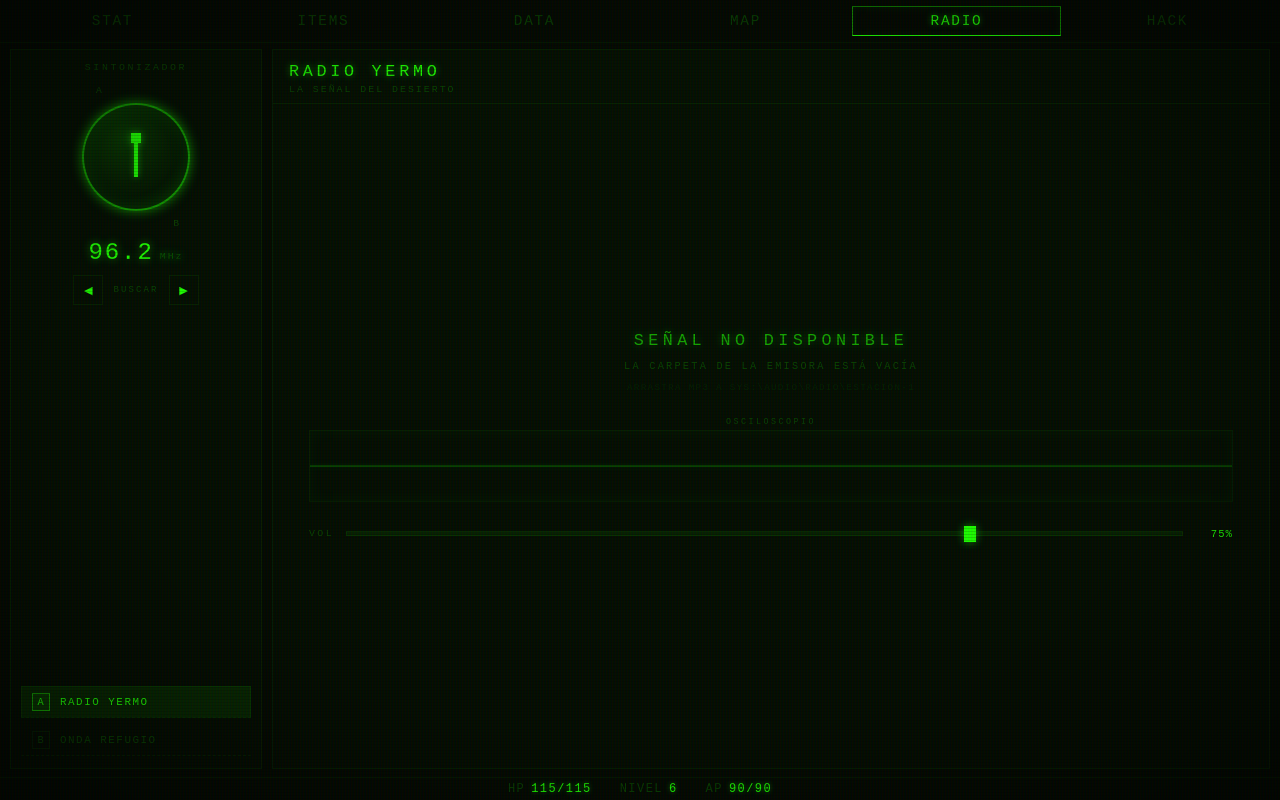
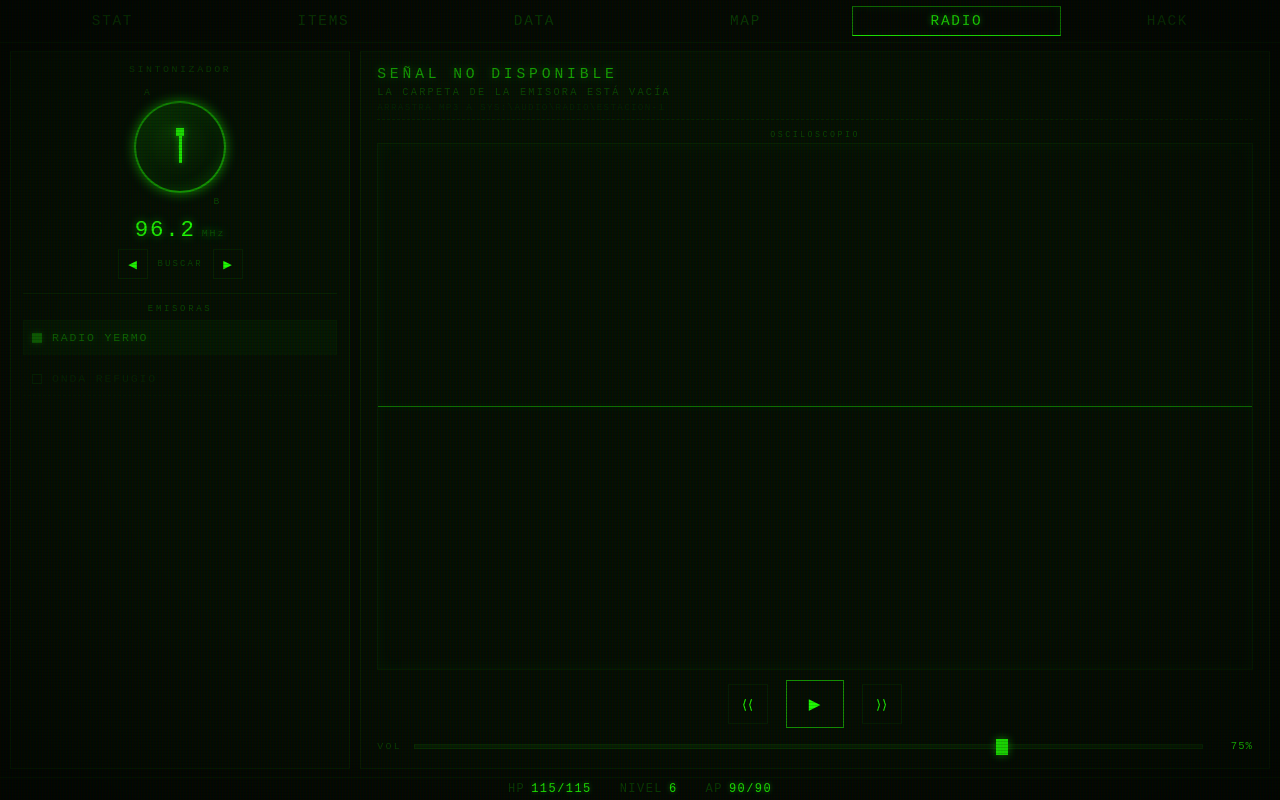
Before and after one commit to MarioMunPeq/Vault-Archive, a React (Vite) app: page / in a window 1280 px wide. Both pictures are taken after a click on the tab "RADIO". Built offline with nearby package versions, Linux system fonts and the light colour scheme; no server answers; a web font is replaced by a local one.

Commit message:
Visual fixes

```diff
--- a/src/App.tsx
+++ b/src/App.tsx
@@ -55,7 +55,8 @@ function App() {
         {!booted ? (
           <BootSequence
             frames={BOOT_FRAMES}
-            frameIntervalMs={750}
+            frameIntervalMs={150}
+            durationMs={6000}
             onBootComplete={() => setBooted(true)}
           />
         ) : (
--- a/src/components/BootSequence/BootSequence.css
+++ b/src/components/BootSequence/BootSequence.css
@@ -7,7 +7,7 @@
 
 .boot-sequence__frame {
   display: block;
-  max-width: 75%;
-  max-height: 80%;
+  width: min(75%, calc((100vh * 86) / 122));
+  height: auto;
   object-fit: contain;
 }
--- a/src/components/tabs/Radio/Radio.css
+++ b/src/components/tabs/Radio/Radio.css
@@ -2,25 +2,32 @@
   display: flex;
   height: 100%;
   gap: 10px;
-  padding: 6px 10px 8px;
+  padding: 8px 10px 8px;
 }
 
-/* ---------- LEFT: tuner ---------- */
+/* ---------- LEFT COLUMN: tuner + station list ---------- */
 
-.radio__dial {
-  flex: 0 0 clamp(218px, 24%, 252px);
+.radio__panel {
+  flex: 0 0 27%;
   min-width: 0;
   display: flex;
   flex-direction: column;
-  align-items: center;
-  gap: 10px;
-  padding: 12px 10px;
+  overflow: hidden;
+  padding: 12px 12px 10px;
   border: 1px solid var(--pipboy-color-deep);
   background: linear-gradient(
     180deg,
     rgba(30, 255, 0, 0.025),
     rgba(30, 255, 0, 0.01)
   );
+}
+
+.radio__dial {
+  display: flex;
+  flex-direction: column;
+  align-items: center;
+  gap: 8px;
+  padding-bottom: 4px;
 }
 
 .radio__dial-title {
@@ -31,17 +38,17 @@
 
 .radio__knob-wrap {
   position: relative;
-  width: 148px;
-  height: 148px;
+  width: 128px;
+  height: 128px;
 }
 
 .radio__knob {
   position: absolute;
   top: 50%;
   left: 50%;
-  width: 108px;
-  height: 108px;
-  margin: -54px 0 0 -54px;
+  width: 92px;
+  height: 92px;
+  margin: -46px 0 0 -46px;
   border-radius: 50%;
   border: 2px solid var(--pipboy-color-glow);
   background: radial-gradient(
@@ -68,11 +75,11 @@
 
 .radio__knob-hand {
   position: absolute;
-  top: 54px;
+  top: 48px;
   left: 50%;
-  width: 4px;
-  height: 40px;
-  margin-left: -2px;
+  width: 3px;
+  height: 32px;
+  margin-left: -1.5px;
   background: var(--pipboy-color);
   box-shadow: 0 0 6px var(--pipboy-color-glow);
   transform: rotate(var(--knob-angle, 0deg));
@@ -83,10 +90,10 @@
 .radio__knob-hand::after {
   content: '';
   position: absolute;
-  top: -4px;
-  left: -3px;
-  width: 10px;
-  height: 10px;
+  top: -3px;
+  left: -2.5px;
+  width: 8px;
+  height: 8px;
   background: var(--pipboy-color);
   box-shadow: 0 0 8px var(--pipboy-color-glow);
 }
@@ -99,17 +106,17 @@
 }
 
 .radio__knob-mark--a {
-  top: 2px;
-  left: 34px;
+  top: 4px;
+  left: 28px;
 }
 
 .radio__knob-mark--b {
-  bottom: 2px;
-  right: 30px;
+  bottom: 4px;
+  right: 24px;
 }
 
 .radio__freq {
-  font-size: 1.5rem;
+  font-size: 1.4rem;
   line-height: 1;
   letter-spacing: 0.08em;
   color: var(--pipboy-color);
@@ -155,19 +162,51 @@
   color: var(--pipboy-color-faint);
 }
 
-.radio__presets {
+/* ---------- LEFT COLUMN: station list ---------- */
+
+.radio__list {
+  flex: 1;
+  min-height: 0;
+  margin-top: 10px;
+  padding-top: 10px;
+  border-top: 1px solid var(--pipboy-color-deep);
   display: flex;
   flex-direction: column;
   gap: 6px;
-  width: 100%;
-  margin-top: auto;
+  overflow-y: auto;
+  overscroll-behavior: contain;
+  scrollbar-width: thin;
+  scrollbar-color: var(--pipboy-color-deep) transparent;
 }
 
-.radio__preset {
+.radio__list::-webkit-scrollbar {
+  width: 6px;
+}
+
+.radio__list::-webkit-scrollbar-track {
+  background: transparent;
+}
+
+.radio__list::-webkit-scrollbar-thumb {
+  background: var(--pipboy-color-deep);
+  border: 1px solid var(--pipboy-color-deep);
+}
+
+.radio__list-title {
+  flex-shrink: 0;
+  font-size: 0.56rem;
+  letter-spacing: 0.3em;
+  color: var(--pipboy-color-faint);
+  text-align: center;
+}
+
+.radio__station {
+  flex-shrink: 0;
+  width: 100%;
   display: flex;
   align-items: center;
   gap: 10px;
-  padding: 6px 10px;
+  padding: 10px 8px;
   background: none;
   border: 1px solid transparent;
   border-bottom: 1px dashed var(--pipboy-color-deep);
@@ -175,46 +214,58 @@
   cursor: pointer;
   color: var(--pipboy-color-faint);
   text-align: left;
+  transition: background 90ms steps(2, end);
 }
 
-.radio__preset-key {
+.radio__station-mark {
   flex-shrink: 0;
-  width: 18px;
-  height: 18px;
-  display: grid;
-  place-items: center;
-  border: 1px solid var(--pipboy-color-deep);
-  font-size: 0.64rem;
-  letter-spacing: 0.1em;
+  width: 10px;
+  height: 10px;
+  border: 1px solid var(--pipboy-color-faint);
+  background: transparent;
 }
 
-.radio__preset-name {
-  font-size: 0.68rem;
-  letter-spacing: 0.14em;
+.radio__station-name {
+  font-size: 0.72rem;
+  letter-spacing: 0.16em;
 }
 
-.radio__preset--active {
+.radio__station--active {
   color: var(--pipboy-color);
   background: rgba(30, 255, 0, 0.1);
   border-color: var(--pipboy-color-deep);
 }
 
-.radio__preset--active .radio__preset-key {
-  border-color: var(--pipboy-color-glow);
-  background: var(--pipboy-color-deep);
+.radio__station--active .radio__station-mark {
+  border-color: var(--pipboy-color);
+  background: var(--pipboy-color);
+  box-shadow: 0 0 6px var(--pipboy-color-glow);
 }
 
-.radio__preset:hover:not(.radio__preset--active) {
+.radio__station--active .radio__station-name {
+  text-shadow: 0 0 6px var(--pipboy-color-glow);
+}
+
+.radio__station--offair {
+  opacity: 0.35;
+}
+
+.radio__station:hover:not(.radio__station--active) {
   color: var(--pipboy-color);
 }
 
-/* ---------- RIGHT: display ---------- */
+.radio__station:hover:not(.radio__station--active) .radio__station-mark {
+  border-color: var(--pipboy-color-glow);
+}
+
+/* ---------- RIGHT COLUMN: display ---------- */
 
 .radio__display {
-  flex: 1;
+  flex: 1 1 73%;
   min-width: 0;
   display: flex;
   flex-direction: column;
+  overflow: hidden;
   border: 1px solid var(--pipboy-color-deep);
   background: linear-gradient(
     180deg,
@@ -223,34 +274,14 @@
   );
 }
 
-.radio__band {
-  padding: 12px 16px 8px;
-  border-bottom: 1px solid var(--pipboy-color-deep);
-}
-
-.radio__band-name {
-  font-size: 1.05rem;
-  letter-spacing: 0.22em;
-  color: var(--pipboy-color);
-  text-shadow: 0 0 7px var(--pipboy-color-glow);
-}
-
-.radio__band-tagline {
-  margin-top: 3px;
-  font-size: 0.62rem;
-  letter-spacing: 0.2em;
-  color: var(--pipboy-color-faint);
-}
-
 .radio__stage {
   position: relative;
   flex: 1;
   min-height: 0;
   display: flex;
   flex-direction: column;
-  justify-content: center;
-  gap: clamp(16px, 3vh, 30px);
-  padding: clamp(14px, 3vh, 28px) clamp(16px, 3vw, 36px);
+  gap: 10px;
+  padding: 12px 16px 14px;
 }
 
 .radio__now {
@@ -265,6 +296,7 @@
   font-size: 0.84rem;
   letter-spacing: 0.12em;
   color: var(--pipboy-color);
+  text-shadow: 0 0 6px var(--pipboy-color-glow);
   white-space: nowrap;
   overflow: hidden;
   text-overflow: ellipsis;
@@ -289,7 +321,38 @@
   white-space: nowrap;
 }
 
+/* ---------- oscilloscope (the protagonist) ---------- */
+
+.radio__scope-wrap {
+  flex: 1 1 auto;
+  min-height: clamp(200px, 42vh, 60vh);
+  display: flex;
+  flex-direction: column;
+  gap: 4px;
+}
+
+.radio__scope-label {
+  flex-shrink: 0;
+  align-self: center;
+  font-size: 0.52rem;
+  letter-spacing: 0.3em;
+  color: var(--pipboy-color-faint);
+}
+
+.radio__scope {
+  display: block;
+  flex: 1;
+  min-height: 0;
+  width: 100%;
+  background: transparent;
+  border: 1px solid var(--pipboy-color-deep);
+  box-shadow: inset 0 0 16px rgba(30, 255, 0, 0.045);
+}
+
+/* ---------- transport controls ---------- */
+
 .radio__transport {
+  flex-shrink: 0;
   display: flex;
   align-items: center;
   justify-content: center;
@@ -326,7 +389,10 @@
   font-size: 0.95rem;
 }
 
+/* ---------- volume ---------- */
+
 .radio__volume {
+  flex-shrink: 0;
   display: flex;
   align-items: center;
   gap: 12px;
@@ -399,42 +465,18 @@ input[type='range'].radio__volume-slider::-moz-range-thumb {
   box-shadow: 0 0 8px var(--pipboy-color-glow);
 }
 
-/* ---------- oscilloscope ---------- */
-
-.radio__scope-wrap {
-  display: flex;
-  flex-direction: column;
-  gap: 4px;
-}
-
-.radio__scope-label {
-  align-self: center;
-  font-size: 0.52rem;
-  letter-spacing: 0.3em;
-  color: var(--pipboy-color-faint);
-}
-
-.radio__scope {
-  display: block;
-  width: 100%;
-  height: clamp(56px, 9vh, 84px);
-  background: transparent;
-  border: 1px solid var(--pipboy-color-deep);
-  box-shadow: inset 0 0 16px rgba(30, 255, 0, 0.045);
-}
-
 /* ---------- missing signal ---------- */
 
 .radio__missing {
   display: flex;
   flex-direction: column;
-  align-items: center;
-  gap: 10px;
-  text-align: center;
+  gap: 4px;
+  padding: 2px 0 6px;
+  border-bottom: 1px dashed var(--pipboy-color-deep);
 }
 
 .radio__missing-title {
-  font-size: 1.05rem;
+  font-size: 0.92rem;
   letter-spacing: 0.26em;
   color: var(--pipboy-color);
   text-shadow: 0 0 8px var(--pipboy-color-glow);
--- a/src/components/tabs/Radio/Radio.tsx
+++ b/src/components/tabs/Radio/Radio.tsx
@@ -108,6 +108,7 @@ export function Radio() {
 
   return (
     <div className="radio">
+      <aside className="radio__panel">
         <div className="radio__dial">
           <p className="radio__dial-title">SINTONIZADOR</p>
 
@@ -145,43 +146,45 @@ export function Radio() {
               ▶
             </button>
           </div>
+        </div>
 
-        <div className="radio__presets">
-          {RADIO_STATIONS.map((preset, index) => (
+        <div className="radio__list">
+          <p className="radio__list-title">EMISORAS</p>
+          {RADIO_STATIONS.map((preset, index) => {
+            const active = index === stationIndex
+            const offAir = preset.tracks.length === 0
+            return (
               <button
                 key={preset.id}
                 type="button"
                 className={[
-                'radio__preset',
-                index === stationIndex ? 'radio__preset--active' : '',
+                  'radio__station',
+                  active ? 'radio__station--active' : '',
+                  offAir ? 'radio__station--offair' : '',
                 ]
                   .filter(Boolean)
                   .join(' ')}
                 onClick={() => changeStation(index)}
               >
-              <span className="radio__preset-key">{String.fromCharCode(65 + index)}</span>
-              <span className="radio__preset-name">{preset.name}</span>
+                <span className="radio__station-mark" aria-hidden="true" />
+                <span className="radio__station-name">{preset.name}</span>
               </button>
-          ))}
+            )
+          })}
         </div>
-      </div>
+      </aside>
 
-      <div className="radio__display">
-        <div className="radio__band">
-          <p className="radio__band-name">{station.name}</p>
-          <p className="radio__band-tagline">{station.tagline}</p>
-        </div>
-
+      <section className="radio__display">
         <div className="radio__stage">
           {track ? (
             <>
               <div className="radio__now">
-                <div className="radio__now-name">
+                <span className="radio__now-name">
                   <span className="radio__track-icon" aria-hidden="true">
                     {isPlaying ? '♪' : '…'}
                   </span>
                   {track.name}
-                </div>
+                </span>
                 <span className="radio__now-times">
                   {formatTime(currentTime)} / {formatTime(duration)}
                 </span>
@@ -197,6 +200,20 @@ export function Radio() {
                 onChange={(event) => seek(Number(event.target.value))}
                 aria-label="Posición de la pista"
               />
+            </>
+          ) : (
+            <div className="radio__missing">
+              <p className="radio__missing-title">SEÑAL NO DISPONIBLE</p>
+              <p className="radio__missing-hint">
+                LA CARPETA DE LA EMISORA ESTÁ VACÍA
+              </p>
+              <p className="radio__missing-sub">
+                ARRASTRA MP3 A SYS:\AUDIO\RADIO\ESTACION-{stationIndex + 1}
+              </p>
+            </div>
+          )}
+
+          <RadioScope audioRef={audioRef} isPlaying={isPlaying} />
 
           <div className="radio__transport">
             <button
@@ -224,20 +241,6 @@ export function Radio() {
               ⟩⟩
             </button>
           </div>
-            </>
-          ) : (
-            <div className="radio__missing">
-              <p className="radio__missing-title">SEÑAL NO DISPONIBLE</p>
-              <p className="radio__missing-hint">
-                LA CARPETA DE LA EMISORA ESTÁ VACÍA
-              </p>
-              <p className="radio__missing-sub">
-                ARRASTRA MP3 A SYS:\AUDIO\RADIO\ESTACION-{stationIndex + 1}
-              </p>
-            </div>
-          )}
-
-          <RadioScope audioRef={audioRef} isPlaying={isPlaying} />
 
           <div className="radio__volume">
             <span className="radio__volume-label">VOL</span>
@@ -276,7 +279,7 @@ export function Radio() {
           onEnded={() => changeTrack(1)}
           onError={() => setIsPlaying(false)}
         />
-      </div>
+      </section>
     </div>
   )
 }
--- a/src/styles/global.css
+++ b/src/styles/global.css
@@ -10,6 +10,7 @@ html,
 body,
 #root {
   height: 100%;
+  min-height: 100vh;
 }
 
 body {
@@ -22,7 +23,5 @@ body {
 }
 
 #root {
-  display: grid;
-  place-items: center;
   overflow: hidden;
 }
```
Also changed, not shown: src/components/BootSequence/BootSequence.tsx (+41 -2 lines), src/components/tabs/Map/Map.css (+0 -34 lines), src/components/tabs/Map/Map.tsx (+35 -28 lines), src/hooks/useFrameSequence.ts (+19 -4 lines). Lines whose indentation alone changed are shown as unchanged.
